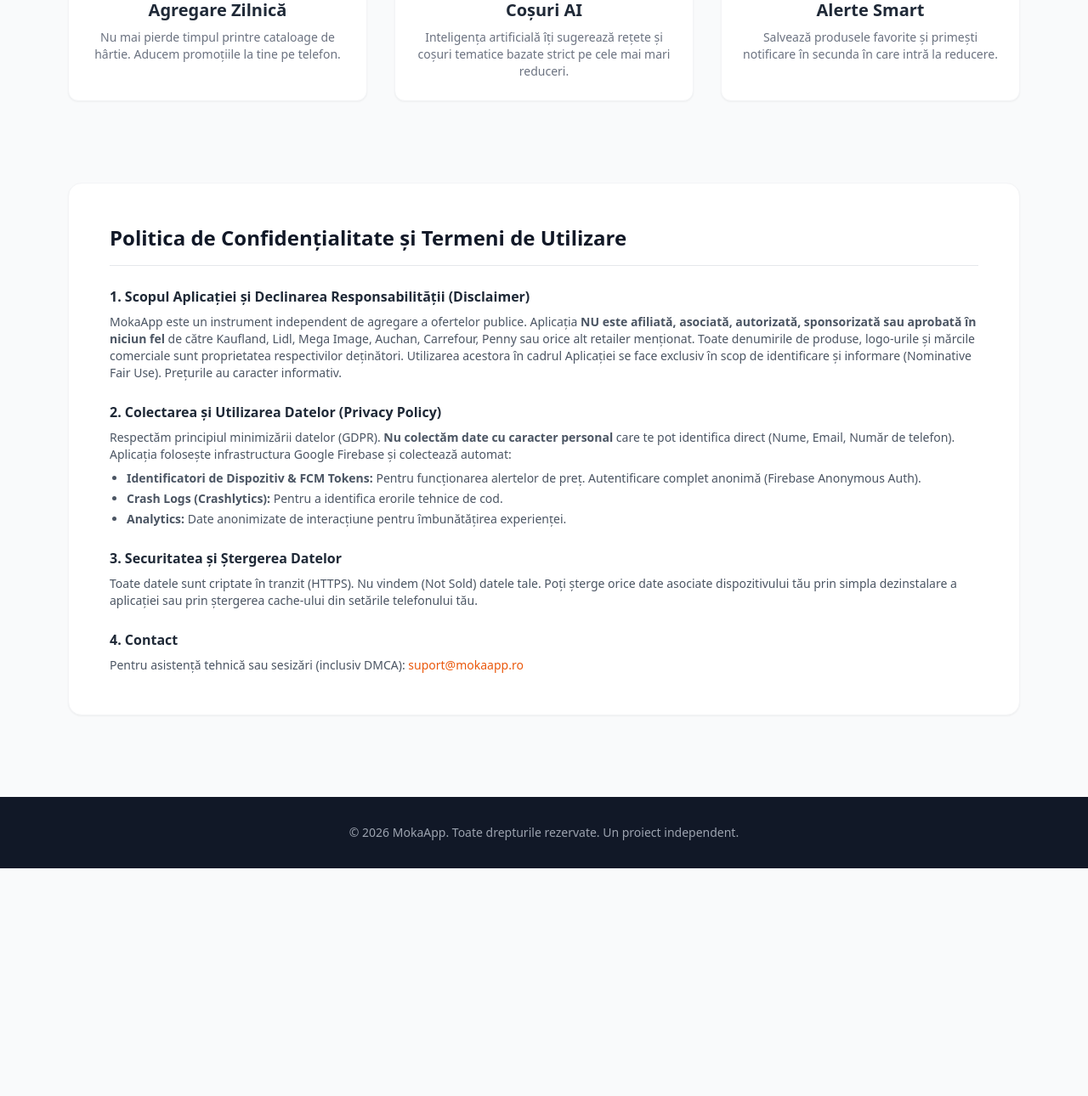
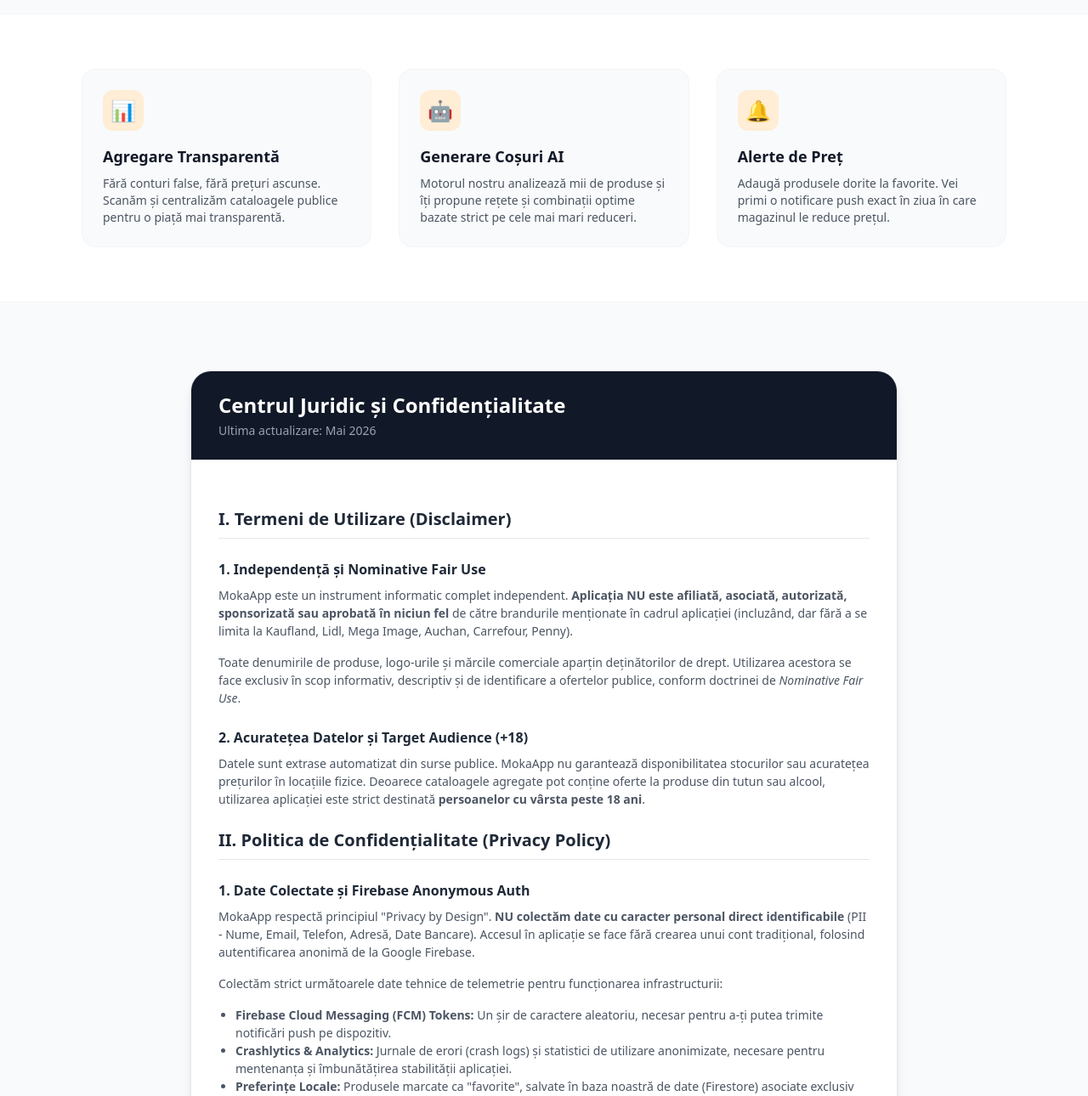
Before and after one commit to Octavian-Alexandru/mokaapp-website, a plain HTML site: page index.html in a window 1280 px wide. Shown: the part 559-1849 px from the top of the page at 85% size. Before the commit the page ends 1581 px from the top, so only its background shows below. Drawn offline with nearby package versions, Linux system fonts and the light colour scheme.

Commit message:
Update index.html

```diff
--- a/index.html
+++ b/index.html
@@ -3,81 +3,116 @@
 <head>
     <meta charset="UTF-8">
     <meta name="viewport" content="width=device-width, initial-scale=1.0">
-    <title>MokaApp | Oferte, Reduceri și Coșuri Inteligente</title>
+    <title>MokaApp | Agregator Inteligent de Oferte și Reduceri</title>
+    <meta name="description" content="Descoperă reducerile din Kaufland, Lidl, Mega Image, Carrefour, Auchan și Penny. Liste de cumpărături inteligente și alerte de preț.">
     <script src="https://cdn.tailwindcss.com"></script>
     <style>
         html { scroll-behavior: smooth; }
+        .legal-section h3 { margin-top: 1.5rem; margin-bottom: 0.5rem; font-weight: 700; color: #1f2937; }
+        .legal-section p, .legal-section ul { margin-bottom: 1rem; color: #4b5563; font-size: 0.875rem; line-height: 1.5; }
+        .legal-section ul { padding-left: 1.25rem; list-style-type: disc; }
     </style>
 </head>
-<body class="bg-gray-50 text-gray-800 font-sans antialiased">
+<body class="bg-gray-50 text-gray-800 font-sans antialiased selection:bg-orange-200">
+
+    <!-- Navbar -->
+    <nav class="bg-white border-b border-gray-100 sticky top-0 z-50">
+        <div class="max-w-6xl mx-auto px-4 sm:px-6 lg:px-8">
+            <div class="flex justify-between h-16 items-center">
+                <div class="flex-shrink-0 flex items-center gap-2">
+                    <span class="text-2xl font-black tracking-tighter text-gray-900">Moka<span class="text-orange-600">App</span></span>
+                </div>
+                <div class="flex space-x-8">
+                    <a href="#features" class="text-sm font-medium text-gray-600 hover:text-gray-900 hidden sm:block">Facilități</a>
+                    <a href="#privacy" class="text-sm font-medium text-gray-600 hover:text-gray-900">Legal & Privacy</a>
+                </div>
+            </div>
+        </div>
+    </nav>
 
     <!-- Hero Section -->
-    <header class="bg-white shadow-sm">
-        <div class="max-w-6xl mx-auto px-4 py-6 flex justify-between items-center">
-            <h1 class="text-3xl font-extrabold text-orange-600 tracking-tighter">Moka<span class="text-gray-800">App</span></h1>
-            <nav>
-                <a href="#privacy" class="text-sm font-medium text-gray-500 hover:text-gray-900">Legal & Privacy</a>
-            </nav>
+    <header class="max-w-6xl mx-auto px-4 sm:px-6 lg:px-8 py-20 text-center">
+        <h1 class="text-4xl tracking-tight font-extrabold text-gray-900 sm:text-5xl md:text-6xl mb-6">
+            <span class="block">Nu mai vâna reducerile.</span>
+            <span class="block text-orange-600">Le aducem noi la tine.</span>
+        </h1>
+        <p class="mt-3 max-w-md mx-auto text-base text-gray-500 sm:text-lg md:mt-5 md:text-xl md:max-w-2xl mb-8">
+            MokaApp agregă zilnic ofertele din marile lanțuri de retail din România. Construiește-ți coșul de cumpărături inteligent cu ajutorul AI-ului și economisește la fiecare vizită în supermarket.
+        </p>
+        <div class="inline-flex items-center justify-center px-6 py-3 border border-transparent text-base font-medium rounded-md text-orange-700 bg-orange-100 mb-4">
+            Lansare în curând pe Google Play
         </div>
+        <p class="text-xs text-gray-400 mt-2">Kaufland • Lidl • Mega Image • Carrefour • Auchan • Penny</p>
     </header>
 
-    <main class="max-w-6xl mx-auto px-4 py-16 sm:py-24">
-        <div class="text-center mb-16">
-            <h2 class="text-4xl sm:text-5xl font-extrabold text-gray-900 mb-4">Toate reducerile din supermarket.<br>Într-un singur loc.</h2>
-            <p class="text-lg text-gray-600 max-w-2xl mx-auto mb-8">Kaufland, Lidl, Mega Image, Carrefour, Auchan și Penny. Monitorizăm zilnic mii de oferte și folosim AI pentru a-ți construi coșuri de cumpărături inteligente.</p>
-            <span class="inline-block bg-orange-100 text-orange-800 text-sm font-semibold px-4 py-2 rounded-full">Disponibil în curând pe Google Play</span>
-        </div>
-
-        <div class="grid md:grid-cols-3 gap-8 text-center mb-24">
-            <div class="bg-white p-6 rounded-xl shadow-sm border border-gray-100">
-                <div class="text-3xl mb-4">🛒</div>
-                <h3 class="font-bold text-xl mb-2">Agregare Zilnică</h3>
-                <p class="text-gray-500 text-sm">Nu mai pierde timpul printre cataloage de hârtie. Aducem promoțiile la tine pe telefon.</p>
-            </div>
-            <div class="bg-white p-6 rounded-xl shadow-sm border border-gray-100">
-                <div class="text-3xl mb-4">🤖</div>
-                <h3 class="font-bold text-xl mb-2">Coșuri AI</h3>
-                <p class="text-gray-500 text-sm">Inteligența artificială îți sugerează rețete și coșuri tematice bazate strict pe cele mai mari reduceri.</p>
-            </div>
-            <div class="bg-white p-6 rounded-xl shadow-sm border border-gray-100">
-                <div class="text-3xl mb-4">⚡</div>
-                <h3 class="font-bold text-xl mb-2">Alerte Smart</h3>
-                <p class="text-gray-500 text-sm">Salvează produsele favorite și primești notificare în secunda în care intră la reducere.</p>
+    <!-- Features Section -->
+    <section id="features" class="bg-white py-16 border-t border-b border-gray-100">
+        <div class="max-w-6xl mx-auto px-4 sm:px-6 lg:px-8">
+            <div class="grid grid-cols-1 md:grid-cols-3 gap-8">
+                <div class="p-6 rounded-2xl bg-gray-50 border border-gray-100">
+                    <div class="w-12 h-12 inline-flex items-center justify-center rounded-xl bg-orange-100 text-orange-600 mb-4 text-2xl">📊</div>
+                    <h3 class="text-lg font-bold text-gray-900 mb-2">Agregare Transparentă</h3>
+                    <p class="text-gray-600 text-sm">Fără conturi false, fără prețuri ascunse. Scanăm și centralizăm cataloagele publice pentru o piață mai transparentă.</p>
+                </div>
+                <div class="p-6 rounded-2xl bg-gray-50 border border-gray-100">
+                    <div class="w-12 h-12 inline-flex items-center justify-center rounded-xl bg-orange-100 text-orange-600 mb-4 text-2xl">🤖</div>
+                    <h3 class="text-lg font-bold text-gray-900 mb-2">Generare Coșuri AI</h3>
+                    <p class="text-gray-600 text-sm">Motorul nostru analizează mii de produse și îți propune rețete și combinații optime bazate strict pe cele mai mari reduceri.</p>
+                </div>
+                <div class="p-6 rounded-2xl bg-gray-50 border border-gray-100">
+                    <div class="w-12 h-12 inline-flex items-center justify-center rounded-xl bg-orange-100 text-orange-600 mb-4 text-2xl">🔔</div>
+                    <h3 class="text-lg font-bold text-gray-900 mb-2">Alerte de Preț</h3>
+                    <p class="text-gray-600 text-sm">Adaugă produsele dorite la favorite. Vei primi o notificare push exact în ziua în care magazinul le reduce prețul.</p>
+                </div>
             </div>
         </div>
+    </section>
 
-        <!-- Privacy Policy & Legal Section -->
-        <section id="privacy" class="bg-white p-8 sm:p-12 rounded-2xl shadow-sm border border-gray-100 text-left">
-            <h2 class="text-2xl font-bold text-gray-900 mb-6 border-b pb-4">Politica de Confidențialitate și Termeni de Utilizare</h2>
+    <!-- Legal & Privacy Section (The Fortress) -->
+    <main id="privacy" class="max-w-4xl mx-auto px-4 sm:px-6 lg:px-8 py-20">
+        <div class="bg-white shadow-lg rounded-3xl overflow-hidden border border-gray-200">
+            <div class="bg-gray-900 px-8 py-6">
+                <h2 class="text-2xl font-bold text-white">Centrul Juridic și Confidențialitate</h2>
+                <p class="text-gray-400 text-sm mt-1">Ultima actualizare: Mai 2026</p>
+            </div>
 
-            <div class="space-y-6 text-sm text-gray-600">
-                <div>
-                    <h4 class="font-bold text-gray-800 text-base mb-2">1. Scopul Aplicației și Declinarea Responsabilității (Disclaimer)</h4>
-                    <p>MokaApp este un instrument independent de agregare a ofertelor publice. Aplicația <strong>NU este afiliată, asociată, autorizată, sponsorizată sau aprobată în niciun fel</strong> de către Kaufland, Lidl, Mega Image, Auchan, Carrefour, Penny sau orice alt retailer menționat. Toate denumirile de produse, logo-urile și mărcile comerciale sunt proprietatea respectivilor deținători. Utilizarea acestora în cadrul Aplicației se face exclusiv în scop de identificare și informare (Nominative Fair Use). Prețurile au caracter informativ.</p>
-                </div>
-                <div>
-                    <h4 class="font-bold text-gray-800 text-base mb-2">2. Colectarea și Utilizarea Datelor (Privacy Policy)</h4>
-                    <p>Respectăm principiul minimizării datelor (GDPR). <strong>Nu colectăm date cu caracter personal</strong> care te pot identifica direct (Nume, Email, Număr de telefon). Aplicația folosește infrastructura Google Firebase și colectează automat:</p>
-                    <ul class="list-disc pl-5 mt-2 space-y-1">
-                        <li><strong>Identificatori de Dispozitiv & FCM Tokens:</strong> Pentru funcționarea alertelor de preț. Autentificare complet anonimă (Firebase Anonymous Auth).</li>
-                        <li><strong>Crash Logs (Crashlytics):</strong> Pentru a identifica erorile tehnice de cod.</li>
-                        <li><strong>Analytics:</strong> Date anonimizate de interacțiune pentru îmbunătățirea experienței.</li>
-                    </ul>
-                </div>
-                <div>
-                    <h4 class="font-bold text-gray-800 text-base mb-2">3. Securitatea și Ștergerea Datelor</h4>
-                    <p>Toate datele sunt criptate în tranzit (HTTPS). Nu vindem (Not Sold) datele tale. Poți șterge orice date asociate dispozitivului tău prin simpla dezinstalare a aplicației sau prin ștergerea cache-ului din setările telefonului tău.</p>
-                </div>
-                <div>
-                    <h4 class="font-bold text-gray-800 text-base mb-2">4. Contact</h4>
-                    <p>Pentru asistență tehnică sau sesizări (inclusiv DMCA): <a href="mailto:suport@mokaapp.ro" class="text-orange-600 font-medium">suport@mokaapp.ro</a></p>
-                </div>
+            <div class="p-8 legal-section">
+
+                <h3 class="text-xl border-b pb-2 text-orange-600">I. Termeni de Utilizare (Disclaimer)</h3>
+                <h3>1. Independență și Nominative Fair Use</h3>
+                <p>MokaApp este un instrument informatic complet independent. <strong>Aplicația NU este afiliată, asociată, autorizată, sponsorizată sau aprobată în niciun fel</strong> de către brandurile menționate în cadrul aplicației (incluzând, dar fără a se limita la Kaufland, Lidl, Mega Image, Auchan, Carrefour, Penny).</p>
+                <p>Toate denumirile de produse, logo-urile și mărcile comerciale aparțin deținătorilor de drept. Utilizarea acestora se face exclusiv în scop informativ, descriptiv și de identificare a ofertelor publice, conform doctrinei de <em>Nominative Fair Use</em>.</p>
+
+                <h3>2. Acuratețea Datelor și Target Audience (+18)</h3>
+                <p>Datele sunt extrase automatizat din surse publice. MokaApp nu garantează disponibilitatea stocurilor sau acuratețea prețurilor în locațiile fizice. Deoarece cataloagele agregate pot conține oferte la produse din tutun sau alcool, utilizarea aplicației este strict destinată <strong>persoanelor cu vârsta peste 18 ani</strong>.</p>
+
+                <h3 class="text-xl border-b pb-2 text-orange-600 mt-10">II. Politica de Confidențialitate (Privacy Policy)</h3>
+                <h3>1. Date Colectate și Firebase Anonymous Auth</h3>
+                <p>MokaApp respectă principiul "Privacy by Design". <strong>NU colectăm date cu caracter personal direct identificabile</strong> (PII - Nume, Email, Telefon, Adresă, Date Bancare). Accesul în aplicație se face fără crearea unui cont tradițional, folosind autentificarea anonimă de la Google Firebase.</p>
+                <p>Colectăm strict următoarele date tehnice de telemetrie pentru funcționarea infrastructurii:</p>
+                <ul>
+                    <li><strong>Firebase Cloud Messaging (FCM) Tokens:</strong> Un șir de caractere aleatoriu, necesar pentru a-ți putea trimite notificări push pe dispozitiv.</li>
+                    <li><strong>Crashlytics & Analytics:</strong> Jurnale de erori (crash logs) și statistici de utilizare anonimizate, necesare pentru mentenanța și îmbunătățirea stabilității aplicației.</li>
+                    <li><strong>Preferințe Locale:</strong> Produsele marcate ca "favorite", salvate în baza noastră de date (Firestore) asociate exclusiv ID-ului anonim al instalării.</li>
+                </ul>
+
+                <h3>2. Politica de Ștergere a Datelor (Data Deletion Policy)</h3>
+                <p>În conformitate cu cerințele Google Play privind siguranța datelor, utilizatorii au control total asupra informațiilor lor. Deoarece nu deții un cont legat de o adresă de email, <strong>ștergerea tuturor datelor asociate dispozitivului tău se realizează automat și instantaneu prin:</strong></p>
+                <ul>
+                    <li>Dezinstalarea aplicației MokaApp de pe dispozitivul tău mobil.</li>
+                    <li>Ștergerea stocării și a memoriei cache a aplicației (Clear App Data) din setările sistemului Android.</li>
+                </ul>
+                <p>Odată efectuată una dintre aceste acțiuni, Token-ul tău unic este distrus definitiv, iar noi nu mai avem nicio modalitate tehnică de a asocia lista de favorite cu dispozitivul tău.</p>
+
+                <h3>3. Contact și Conformitate DMCA</h3>
+                <p>Pentru orice solicitări privind protecția datelor, suport tehnic sau notificări de încălcare a drepturilor de autor (DMCA), vă rugăm să ne contactați la adresa oficială: <a href="mailto:suport@mokaapp.ro" class="text-orange-600 font-bold hover:underline">suport@mokaapp.ro</a>.</p>
             </div>
-        </section>
+        </div>
     </main>
 
-    <footer class="bg-gray-900 text-gray-400 py-8 text-center text-sm">
-        <p>&copy; 2026 MokaApp. Toate drepturile rezervate. Un proiect independent.</p>
+    <!-- Footer -->
+    <footer class="bg-white border-t border-gray-100 py-8 mt-12 text-center text-sm text-gray-500">
+        <p>&copy; 2026 MokaApp. Un proiect software independent pentru transparența pieței.</p>
     </footer>
 
 </body>
```
